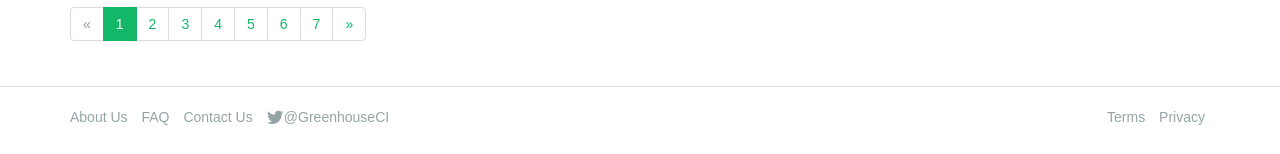
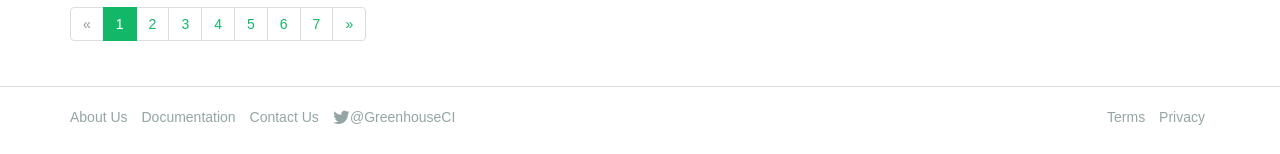
Before and after one commit to GreenhouseCI/blog.greenhouseci.com, a Jekyll site: the page built from index.html, in a window 1280 px wide and 900 px high, scrolled down 1828 px. Shown: the part 743-897 px from the top of the window. Built offline with Jekyll 4.4.1, drawn with Linux system fonts in a browser that asks for light colours; nearby versions of some CDN libraries; the list of posts is cut into pages by our own code; comment, search, counter and statistics services are not loaded.

Commit message:
Replaced FAQ with Docs in footer

```diff
--- a/_includes/footer.html
+++ b/_includes/footer.html
@@ -4,7 +4,7 @@
       <footer>
           <ul class="list-inline pull-left">
             <li><a href="http://greenhouseci.com/about-us.html" onclick="trackFooter('about us', 'http://greenhouseci.com/about-us.html'); ">About Us</a></li>
-            <li><a href="http://greenhouseci.com/faq.html" onclick="trackFooter('faq', 'http://greenhouseci.com/faq.html'); ">FAQ</a></li>
+              <li><a href="http://docs.greenhouseci.com" onclick="trackFooter('docs', 'http://docs.greenhouseci.com'); ">Documentation</a></li>
             <li><a href="http://greenhouseci.com/contact-us.html" onclick="trackFooter('contact us', 'http://greenhouseci.com/contact-us.html'); ">Contact Us</a></li>
             <li>
               <a href="https://twitter.com/GreenhouseCI" onclick="trackFooter('twitter @GreenhouseCI', 'https://twitter.com/GreenhouseCI'); "><i class="fa fa-twitter fa-lg"></i>@GreenhouseCI</a>
```
